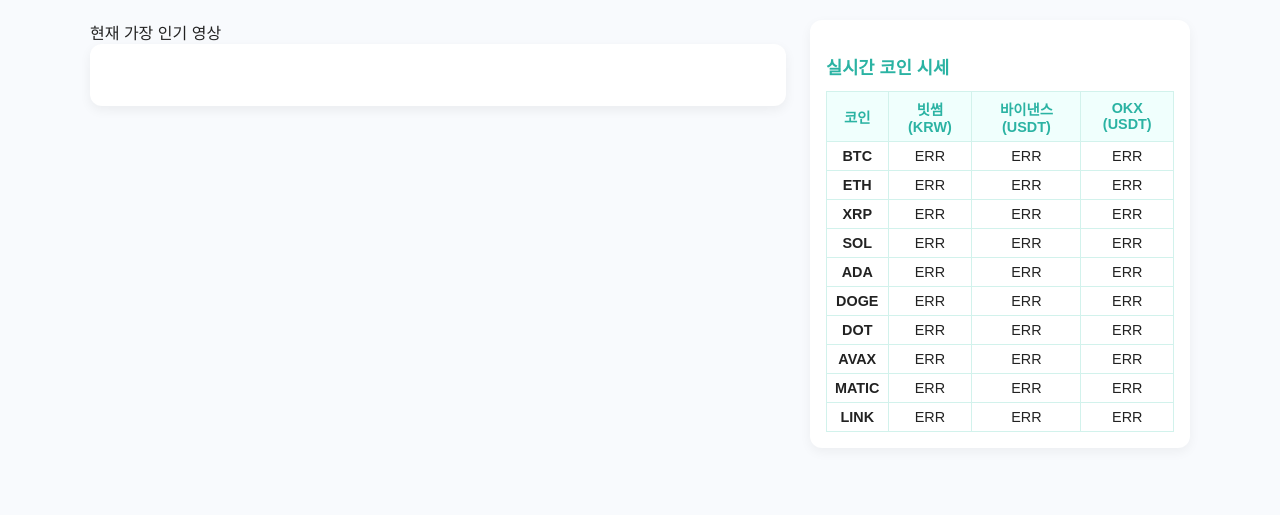
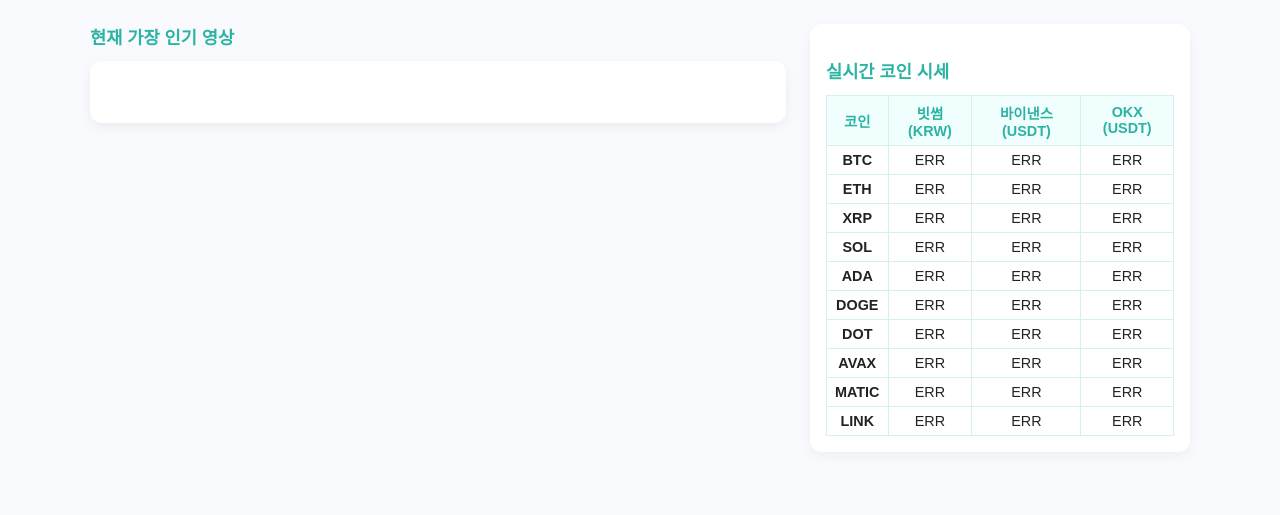
Before and after one commit to 1MinCoinLab/homepage, a Flask app: template templates/index.html in a window 1280 px wide. Shown: the part 116-631 px from the top of the page. Run offline with Flask 3, Linux system fonts and the light colour scheme; the template is opened without the code that fills it, so the values that code supplies are empty.

Commit message:
Update style.css

```diff
--- a/static/style.css
+++ b/static/style.css
@@ -25,14 +25,24 @@ header {
 main {
   max-width: 1100px;
   margin: 0 auto;
-  padding: 20px;
+  padding: 24px 16px;
 }
 
 .top-wrapper {
   display: flex;
+  justify-content: space-between;
   flex-wrap: wrap;
   gap: 24px;
-  margin-bottom: 40px;
+  margin: 0 auto 40px auto;
+  max-width: 1100px;
+}
+
+.popular-label,
+.coin-box h3 {
+  font-size: 1.1rem;
+  font-weight: 600;
+  color: #2bb3a3;
+  margin-bottom: 12px;
 }
 
 .popular-left {
@@ -80,11 +90,7 @@ main {
   padding: 16px;
   box-shadow: 0 4px 12px rgba(0, 0, 0, 0.05);
 }
-.coin-box h3 {
-  margin-bottom: 12px;
-  font-size: 1.1rem;
-  color: #2bb3a3;
-}
+
 .coin-table {
   width: 100%;
   border-collapse: collapse;
```
